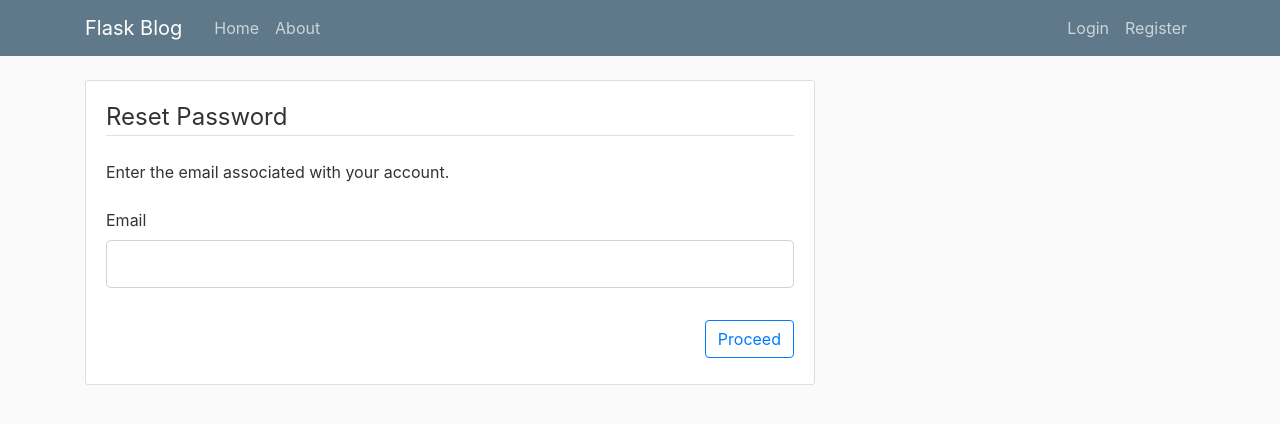
After one commit to rk5634/flask_project, a Flask app: page /resetpassword in a window 1280 px wide. The commit adds this page. Shown: the top 424 px of the page. Run offline with Flask 3, Linux system fonts and the light colour scheme; some libraries are stand-ins or nearby versions.

Commit message:
implemented frontend of forgot password

```diff
--- a/flaskblog/__init__.py
+++ b/flaskblog/__init__.py
@@ -1,10 +1,11 @@
+import os
 from flask import Flask
 from flask_sqlalchemy import SQLAlchemy
 from flask_bcrypt import Bcrypt
 from flask_login import LoginManager
 
 app = Flask(__name__)
-app.config['SECRET_KEY'] = 'f8285140719d033ac7230676f0afeaf2'
+app.config['SECRET_KEY'] = os.environ.get("SECRET_KEY")
 app.config['SQLALCHEMY_DATABASE_URI'] = "sqlite:///site.db"
 db = SQLAlchemy(app)
 bcrypt = Bcrypt(app)
--- a/flaskblog/forms.py
+++ b/flaskblog/forms.py
@@ -18,6 +18,8 @@ def validate_email(self,email):
     user = User.query.filter_by(email = email.data).first()
     if(user):
         raise ValidationError("Email already exists")
+
+
 class RegistrationForm(FlaskForm):
     firstname = StringField('First Name',validators=[data_required(),length(min=2,max=20)])
     lastname = StringField('Last Name',validators=[length(min=0,max=20)])
@@ -55,3 +57,7 @@ class EditPostForm(FlaskForm):
     title = StringField('Title',validators=[data_required(),length(min=3)])
     content = StringField('Content',validators=[data_required(),length(min=5)])
     submit = SubmitField('Update')
+
+class RequestResetPasswordForm(FlaskForm):
+    email = StringField("Email",validators=[data_required(),Email()])
+    submit = SubmitField("Proceed")
--- a/flaskblog/model.py
+++ b/flaskblog/model.py
@@ -5,6 +5,7 @@ from flask_login import UserMixin
 @login.user_loader
 def load_user(user_id):
     return User.query.get(int(user_id))
+
 class User(db.Model,UserMixin):
     id = db.Column(db.Integer,primary_key = True)
     firstname = db.Column(db.String(20),nullable = False)
--- a/flaskblog/routes.py
+++ b/flaskblog/routes.py
@@ -2,7 +2,8 @@ import secrets
 import os
 from PIL import Image
 from flask import render_template,url_for,flash,redirect,request,abort
-from flaskblog.forms import RegistrationForm,LoginForm,UpdateProfileForm,CreatePostForm,EditPostForm
+from flaskblog.forms import (RegistrationForm,LoginForm,UpdateProfileForm,
+                             CreatePostForm,EditPostForm,RequestResetPasswordForm)
 from flaskblog.model import User,Post
 from flaskblog import app,db,bcrypt
 from flask_login import login_user,current_user,logout_user,login_required
@@ -172,6 +173,20 @@ def posts_by_user(user_id):
     p = Post.query.filter_by(author = user).order_by(Post.date_posted.desc()).paginate(per_page=4,page=page)
     return render_template("post_by_user.html",post=p,user=user)
 
+@app.route('/resetpassword',methods=['GET','POST'])
+def resetpasswordform():
+    form = RequestResetPasswordForm()
+    if form.validate_on_submit():
+        mail = form.email.data
+        user = User.query.filter_by(email = mail).first()
+        print(f"user============== {user}")
+        if(user):
+            pass
+        else:
+            flash(f"No Account exists with email {form.email.data}")
+            # return redirect(url_for('home'))
+    return render_template("resetpasswordemail.html",form=form,title="Reset Password")
+
 
 
 @app.route("/rk")
--- a/flaskblog/static/main.css
+++ b/flaskblog/static/main.css
@@ -78,3 +78,8 @@ body {
   .account-heading {
     font-size: 2.5rem;
   }
+
+  .right-align {
+      text-align: right;
+      margin-top: 0px;
+  }
--- a/flaskblog/templates/login.html
+++ b/flaskblog/templates/login.html
@@ -48,10 +48,10 @@
             </fieldset>
             <div class = "form-group">
                 {{form.submit(class = "btn btn-outline-info")}}
+                <small class="text-muted ml-2">
+                    <a href="{{url_for('resetpasswordform')}}">Forgot Password ?</a>
+                </small>
             </div>
-            <small class="text-muted ml-2">
-                <a href="#">Forgot Password ?</a>
-            </small>
         </form>
     </div>
     <div class="border-top pt-3">
--- /dev/null
+++ b/flaskblog/templates/resetpasswordemail.html
@@ -0,0 +1,40 @@
+{% extends "layout.html" %}
+{% block content %}
+    {% with messages = get_flashed_messages() %}
+        {% if messages %}
+            {% for message in messages %}
+                <div class="alert alert-warning" role="alert">
+                    {{ message }}
+                </div>
+            {% endfor %}
+        {% endif %}
+    {% endwith %}
+    <!-- col-sm-10 form-control ml-4 -->
+<div class = "content-section">
+    <form action="" method="post">
+        {{form.hidden_tag()}}
+        <fieldset class="form-group">
+            <legend class="border-bottom pt-2 mb-4">Reset Password</legend>
+            <p>Enter the email associated with your account.</p>
+            <div class="form-group pt-2">
+                {{form.email.label(class="form-control-label")}}
+                {% if form.email.errors %}
+                    {{form.email(class="form-control form-control-lg is-invalid")}}
+                    <div class="invalid-feedback">
+                        {% for error in form.email.errors %}
+                            <span>{{ error }}</span>
+                        {% endfor %}
+                    </div>
+                {% else %}
+                    {{form.email(class="form-control form-control-lg")}}
+                {% endif %}
+            </div>
+
+        </fieldset>
+        <div class="form-group right-align" >
+           {{form.submit(class="btn btn-outline-primary")}}
+
+        </div>
+    </form>
+</div>
+{% endblock content %}
--- /dev/null
+++ b/temp.py
@@ -0,0 +1,2 @@
+import os
+print(os.environ.get('SECRET_KEY'))
```
Also changed, not shown: flaskblog/templates/register.html (+5 -6 lines), instance/site.db.
